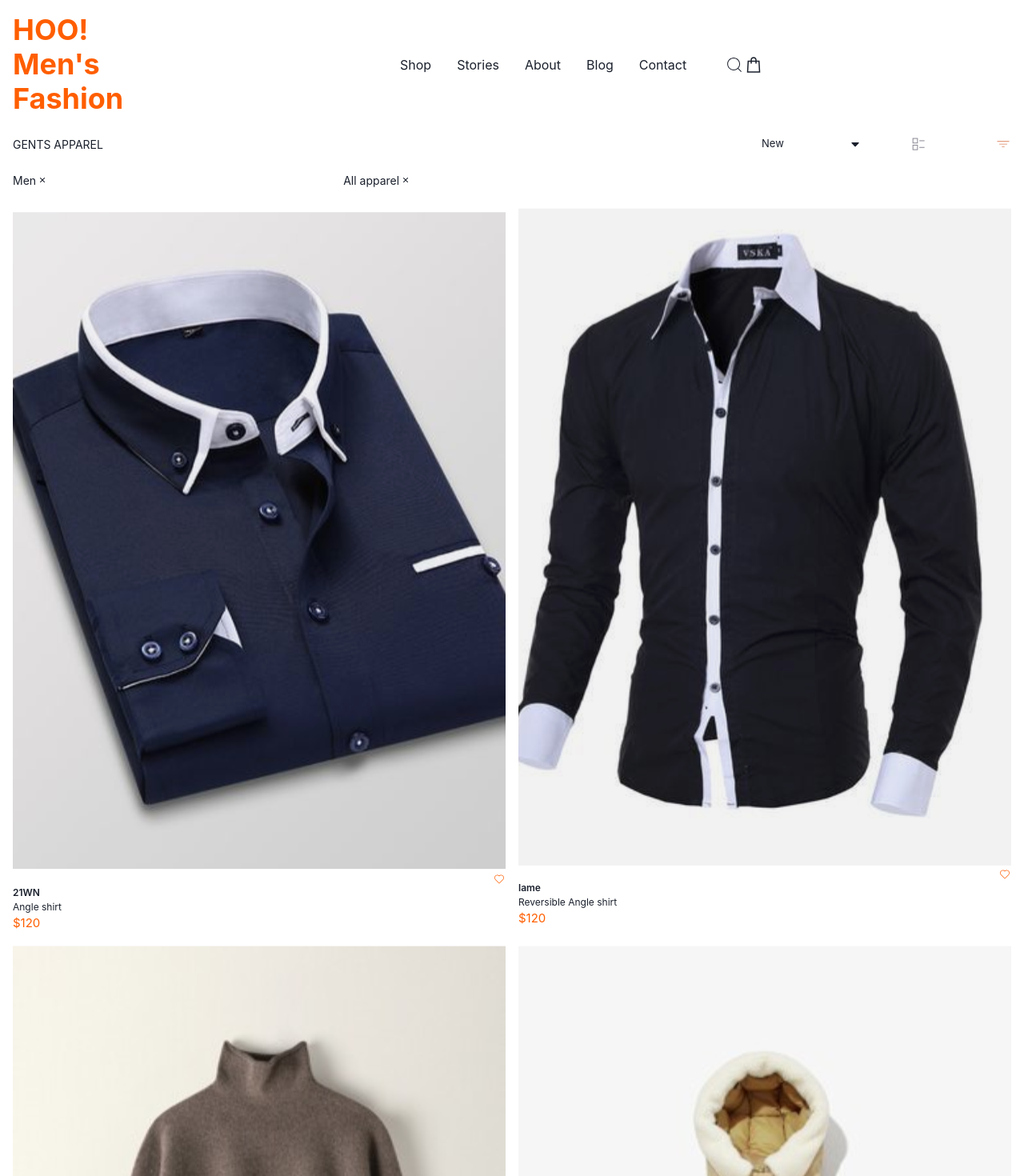
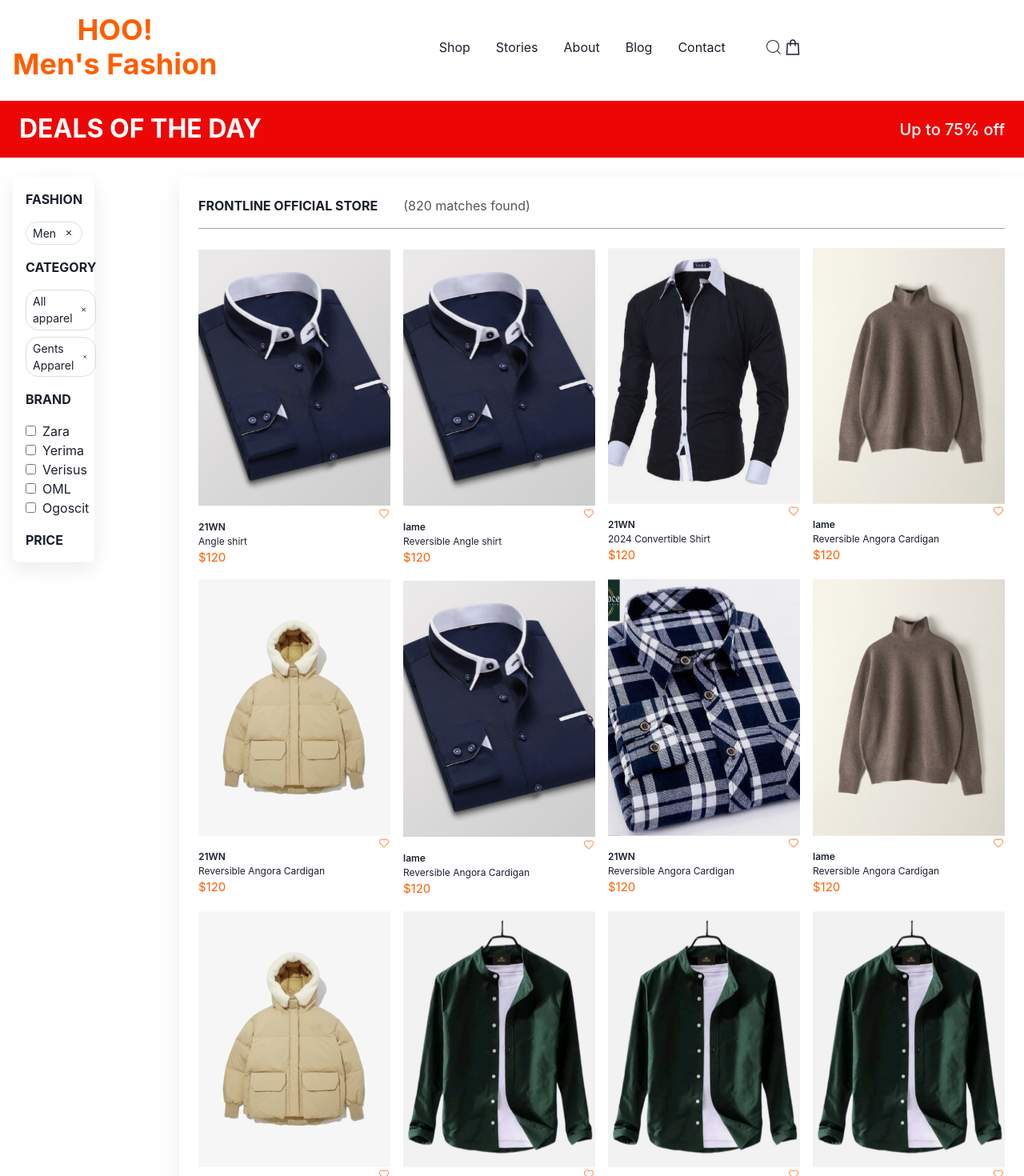
Before and after one commit to demi05/HOO-Mens-Fashion-App, a React (Create React App) app: page / in a window 1280 px wide. Shown: the top 1470 px of the page at 80% size. Built offline with nearby package versions, Linux system fonts and the light colour scheme.

Commit message:
corrected header layout

```diff
--- /dev/null
+++ b/src/components/Deal.tsx
@@ -0,0 +1,12 @@
+import { Flex, Heading, Text } from "@chakra-ui/react";
+
+const Deal = () => {
+  return (
+    <Flex color={"#fff"} bg={"#ED0606"} p={"1em 1.5em"} alignItems={"center"} display={{base: "none", md: "flex"}}>
+      <Heading as={"h3"} fontSize={"32"}>DEALS OF THE DAY</Heading>
+      <Text ml={"auto"} fontSize={"20px"} fontWeight={500}>Up to 75% off</Text>
+    </Flex>
+  )
+}
+
+export default Deal
--- a/src/components/Nav.tsx
+++ b/src/components/Nav.tsx
@@ -1,3 +1,4 @@
+import React from "react";
 import {
   Box,
   Flex,
@@ -21,14 +22,8 @@ const Header = () => {
   const { isOpen, onOpen, onClose } = useDisclosure();
 
   return (
-    <Box padding={"1em 1em 1.5em 1em"}>
-      <header>
-        <Flex
-          alignItems={"center"}
-          justifyContent={"space-between"}
-          flexDirection={{ base: "row", md: "row" }}
-        >
-          <Flex alignItems={"center"} flex={"1"} gap={"2em"}>
+    <Box padding={"1em 1em 1.5em 1em"} bg={"#fff"}>
+      <Flex alignItems={"center"} justifyContent={"space-between"} flexDirection={{ base: "row", md: "row" }}>
         <Box display={{ base: "block", md: "none" }}>
           <IconButton
             bg={"transparent"}
@@ -40,13 +35,12 @@ const Header = () => {
         <Box
           fontSize={"20px"}
           color={"#FF5E00"}
-              textAlign={{ base: "center", md: "left" }}
-              mr={{ base: "auto", md: "1em" }}
+          textAlign={{ base: "center", md: "center" }}
+          flex={{ base: "1", md: "none" }}
         >
           <Heading as={"h3"}>HOO!</Heading>
           <Heading as={"h3"}>Men's Fashion</Heading>
         </Box>
-          </Flex>
         <Flex
           display={{ base: "none", md: "flex" }}
           alignItems={"center"}
@@ -86,12 +80,7 @@ const Header = () => {
                 _focusVisible={{ visibility: "visible" }}
               />
             </Box>
-              <Flex
-                alignItems={"center"}
-                gap={"0.5em"}
-                _hover={{ cursor: "pointer" }}
-                flexDir={"row"}
-              >
+            <Flex alignItems={"center"} gap={"0.5em"} _hover={{ cursor: "pointer" }} flexDir={"row"}>
               <RouterLink to="/cart">
                 <LiaShoppingBagSolid size={"24px"} />
                 {/* <Text display={{ base: "none", md: "block" }} ml={2}>
@@ -121,17 +110,8 @@ const Header = () => {
         <DrawerOverlay />
         <DrawerContent>
           <DrawerCloseButton />
-            <DrawerBody
-              display={"flex"}
-              alignItems={"center"}
-              justifyContent={"center"}
-            >
-              <Flex
-                flexDir={"column"}
-                alignItems={"center"}
-                gap={"2em"}
-                fontSize={"18px"}
-              >
+          <DrawerBody display={"flex"} alignItems={"center"} justifyContent={"center"}>
+            <Flex flexDir={"column"} alignItems={"center"} gap={"2em"} fontSize={"18px"}>
               <RouterLink to="/" onClick={onClose}>
                 Shop
               </RouterLink>
@@ -151,7 +131,6 @@ const Header = () => {
           </DrawerBody>
         </DrawerContent>
       </Drawer>
-      </header>
     </Box>
   );
 };
--- a/src/components/Products.tsx
+++ b/src/components/Products.tsx
@@ -1,4 +1,4 @@
-import { Box, Flex, Image, SimpleGrid, Text } from "@chakra-ui/react";
+import { Box, Flex, Heading, Image, SimpleGrid, Text } from "@chakra-ui/react";
 import { CiHeart } from "react-icons/ci";
 import brownSweatshirt from "../images/brownSweatshirt.svg"
 import blueShirt from "../images/blueShirt.svg"
@@ -6,31 +6,69 @@ import greenShirt from "../images/greenShirt.svg"
 import plaidShirt from "../images/plaidShirt.svg"
 import pufferJacket from "../images/pufferJacket.svg"
 import blueFoldedShirt from "../images/blueFoldedShirt.svg"
+import Slider from 'react-slick';
+import "slick-carousel/slick/slick.css";
+import "slick-carousel/slick/slick-theme.css";
+import { MdKeyboardArrowRight } from "react-icons/md";
 
 const Products = () => {
-    const images = [blueFoldedShirt, blueShirt, brownSweatshirt, pufferJacket, plaidShirt, greenShirt]
+    const images = [blueFoldedShirt, blueFoldedShirt, blueShirt, brownSweatshirt, pufferJacket, blueFoldedShirt, plaidShirt, brownSweatshirt, pufferJacket, greenShirt, greenShirt, greenShirt]
     const productData = [
-        {description: "Angle shirt" },
-        {description: "Reversible Angle shirt" },
-        {description: "2024 Convertible Shirt" },
-        {description: "Reversible Angora Cardigan" },
+         "Angle shirt" ,
+         "Reversible Angle shirt" ,
+         "2024 Convertible Shirt" ,
+         "Reversible Angora Cardigan" ,
+
     ]
+    const settings = {
+      dots:false,
+      infinite: true,
+      speed: 0,
+      slidesToShow: 5,
+      slidesToScroll: 1,
+    };
+    const numbers = [1, 2, 3, 4, 5, 6, 7, 8, 9, 10]
   return (
-    <SimpleGrid gridTemplateColumns={"repeat(2, 2fr)"} margin={"1.5em 0 4em 0"} gap={"1em"} padding={"0 1em "}>
-        {productData.map((product, index) => (
-      <Flex flexDir={"column"} textAlign={"left"} >
+    <Box padding={{base: "0 1em ", md: "1.5em"}} boxShadow={{
+      base: "none",
+      md: "rgba(149, 157, 165, 0.2) 0px 8px 24px",
+    }} borderRadius={{base: "none", md: "0.5rem"}} bg={"#fff"}>
+      <Flex alignItems={"center"} borderBottom={"1px solid #A6A6A6"} gap={"2em"} pb={"1em"} mb={"1.5em"} display={{base: "none", md: "flex"}}>
+        <Heading as={"h4"} fontSize={"16px"} lineHeight={"24px"}>
+          FRONTLINE OFFICIAL STORE
+        </Heading>
+        <Text lineHeight={"18px"} color={"#555"}>(820 matches found)</Text>
+      </Flex>
+    <SimpleGrid gridTemplateColumns={{base: "repeat(2, 2fr)", md: "repeat(4, 2fr)"}} margin={{base: "1.5em 0 4em 0", md: "0 0 4em 0"}} gap={"1em"}>
+        {images.map((image, index) => (
+      <Flex flexDir={"column"} textAlign={"left"}  w={{md:"120px", lg:"180px", xl: "240px"}}>
         <Flex flexDir={"column"}>
-            <Image src={images[index]}/>
+            <Image src={image}/>
             <Box marginLeft={"auto"}>
             <CiHeart color="#FF5E00"/>
             </Box>
         </Flex>
         <Text fontSize={"12px"} fontWeight={600}>{index % 2 === 0? "21WN": "lame"}</Text>
-        <Text fontSize={"12px"}>{product.description}</Text>
+        <Text fontSize={"12px"}>{index > 2? productData[3]: productData[index]}</Text>
         <Text fontSize={"15px"} color={"#FF5E00"}>$120</Text>
       </Flex>
         ))}
     </SimpleGrid>
+    <Flex alignItems={"center"} justifyContent={"center"} mb={"1.5em"}>
+        <Box width="241.05px" margin="0 auto">
+      <Slider {...settings}>
+        {numbers.map((number, index) => (
+          <Box key={index} p={"0.2em"} textAlign="center">
+            <Flex justifyContent="center" alignItems="center" bg={index === 0? "#FF5E00": "#f4eeee"} color={index === 0? "#f4eeee": "#FF5E00"} w={"32px"} h={"32px"} _hover={{cursor: "pointer"}}>
+              <Text fontSize="16px">{number}</Text>
+            </Flex>
+          </Box>
+        ))}
+      </Slider>
+      </Box>
+        <MdKeyboardArrowRight color={"#FF5E00"}/>
+    </Flex>
+    </Box>
   )
 }
 
--- a/src/components/Search.tsx
+++ b/src/components/Search.tsx
@@ -1,41 +1,146 @@
-import { Text, Flex, Box, Image } from "@chakra-ui/react";
+import { Text, Flex, Box, Image, Heading } from "@chakra-ui/react";
 import { FaCaretDown } from "react-icons/fa";
 import { IoIosClose } from "react-icons/io";
-import list from "../images/Listview.svg"
-import filter from "../images/Filter.svg"
+import list from "../images/Listview.svg";
+import filter from "../images/Filter.svg";
 
 const Search = () => {
+  const brands = ["Zara", "Yerima", "Verisus", "OML", "Ogoscit"];
   return (
-      <Flex flexDir={"column"} gap={"1.5em"} padding={"0 1em "}>
-        <Flex alignItems={"center"} justifyContent={"space-between"}>
+    <Flex flexDir={"column"} gap={"1.5em"} padding={"0 1em "} w={{base: "100%", md: "100%", lg:"100%", xl: "60%"}} bg={"#fff"}>
+      <Flex
+        alignItems={"center"}
+        justifyContent={"space-between"}
+        display={{ base: "flex", md: "none" }}
+      >
         <Text fontSize={"14px"}>GENTS APPAREL</Text>
-      <Flex alignItems={"center"} justifyContent={"space-between"} width={"25%"}>
-        <Flex alignItems={"center"} justifyContent={"space-between"} width={"40%"}>
+        <Flex
+          alignItems={"center"}
+          justifyContent={"space-between"}
+          width={"25%"}
+        >
+          <Flex
+            alignItems={"center"}
+            justifyContent={"space-between"}
+            width={"40%"}
+          >
             <Text fontSize={"13px"}>New</Text>
-            <FaCaretDown size={"16.07px"}/>
+            <FaCaretDown size={"16.07px"} />
           </Flex>
-        <Flex alignItems={"center"} justifyContent={"space-between"} width={"40%"}>
+          <Flex
+            alignItems={"center"}
+            justifyContent={"space-between"}
+            width={"40%"}
+          >
             <Box>
               <Image src={list} />
             </Box>
             <Box>
-                <Image src={filter}/>
+              <Image src={filter} />
             </Box>
           </Flex>
         </Flex>
       </Flex>
-    <Flex alignItems={"center"} justifyContent={"space-between"} width={"40%"}>
-        <Flex alignItems={"center"} justifyContent={"space-between"}>
+      <Flex
+        alignItems={{ base: "center", md: "flex-start" }}
+        justifyContent={"space-between"}
+        width={"40%"}
+        flexDir={{ base: "row", md: "column" }}
+        gap={"1em"}
+        boxShadow={{
+          base: "none",
+          md: "rgba(149, 157, 165, 0.2) 0px 8px 24px",
+        }}
+        p={"1em"} w={"100%"} borderRadius={{base: "none", md: "0.5rem"}}
+      >
+        <Box>
+          <Heading
+            as={"h4"}
+            display={{ base: "none", md: "block" }}
+            fontSize={"16px"}
+            lineHeight={"24px"}
+            mb={"1em"}
+          >
+            FASHION
+          </Heading>
+          <Flex
+            alignItems={"center"}
+            justifyContent={"space-between"}
+            border={"1px solid #DEDEDE"}
+            borderRadius={"1em"}
+            p={"0.2em 0.5em"}
+          >
             <Text fontSize={"14px"}>Men</Text>
-            <IoIosClose size={"16.07px"}/>
+            <IoIosClose size={"16.07px"} />
           </Flex>
-        <Flex alignItems={"center"} justifyContent={"space-between"}>
+        </Box>
+        <Box>
+          <Heading
+            as={"h4"}
+            display={{ base: "none", md: "block" }}
+            fontSize={"16px"}
+            lineHeight={"24px"}
+            mb={"1em"}
+          >
+            CATEGORY
+          </Heading>
+          <Flex
+            alignItems={"center"}
+            justifyContent={"space-between"}
+            border={"1px solid #DEDEDE"}
+            borderRadius={"1em"}
+            mb={{ base: "none", md: "0.5em" }}
+            p={"0.2em 0.5em"}
+          >
             <Text fontSize={"14px"}>All apparel</Text>
             <IoIosClose size={"16.07px"} />
           </Flex>
+          <Flex
+            alignItems={"center"}
+            justifyContent={"space-between"}
+            display={{ base: "none", md: "flex" }}
+            border={"1px solid #DEDEDE"}
+            borderRadius={"1em"}
+            p={"0.2em 0.5em"}
+          >
+            <Text fontSize={"14px"}>Gents Apparel</Text>
+            <IoIosClose size={"16.07px"} />
+          </Flex>
+        </Box>
+
+        <Flex flexDir={"column"}>
+          <Heading
+            as={"h4"}
+            display={{ base: "none", md: "block" }}
+            fontSize={"16px"}
+            lineHeight={"24px"}
+            mb={"1em"}
+          >
+            BRAND
+          </Heading>
+          {brands.map((brand, index) => (
+            <Flex
+              key={index}
+              alignItems={"center"}
+              gap={"0.5em"}
+              display={{ base: "none", md: "flex" }}
+            >
+              <input type="checkbox" />
+              <Text>{brand}</Text>
+            </Flex>
+          ))}
+        </Flex>
+        <Heading
+          as={"h4"}
+          display={{ base: "none", md: "block" }}
+          fontSize={"16px"}
+          lineHeight={"24px"}
+        >
+          PRICE
+        </Heading>
       </Flex>
     </Flex>
-  )
-}
+  );
+};
 
-export default Search
+export default Search;
--- a/src/pages/Home.tsx
+++ b/src/pages/Home.tsx
@@ -1,15 +1,19 @@
-import { Box } from "@chakra-ui/react";
+import { Box, SimpleGrid } from "@chakra-ui/react";
 import Header from "../components/Nav";
 import Search from "../components/Search";
 import Products from "../components/Products";
 import Footer from "../components/Footer";
+import Deal from "../components/Deal";
 
 const Home = () => {
   return (
-    <Box>
+    <Box >
       <Header/>
+      <Deal />
+      <SimpleGrid mt={"1.5em"} gridTemplateColumns={{base: "1fr", md: "repeat(2, 2fr)"}} justifyContent={"center"} gap={0}>
       <Search />
       <Products />
+      </SimpleGrid>
       <Footer />
     </Box>
   )
```
Also changed, not shown: src/components/Categories.tsx (deleted, +0 -11 lines), src/components/Footer.tsx (+10 -34 lines). Lines whose indentation alone changed are shown as unchanged.
